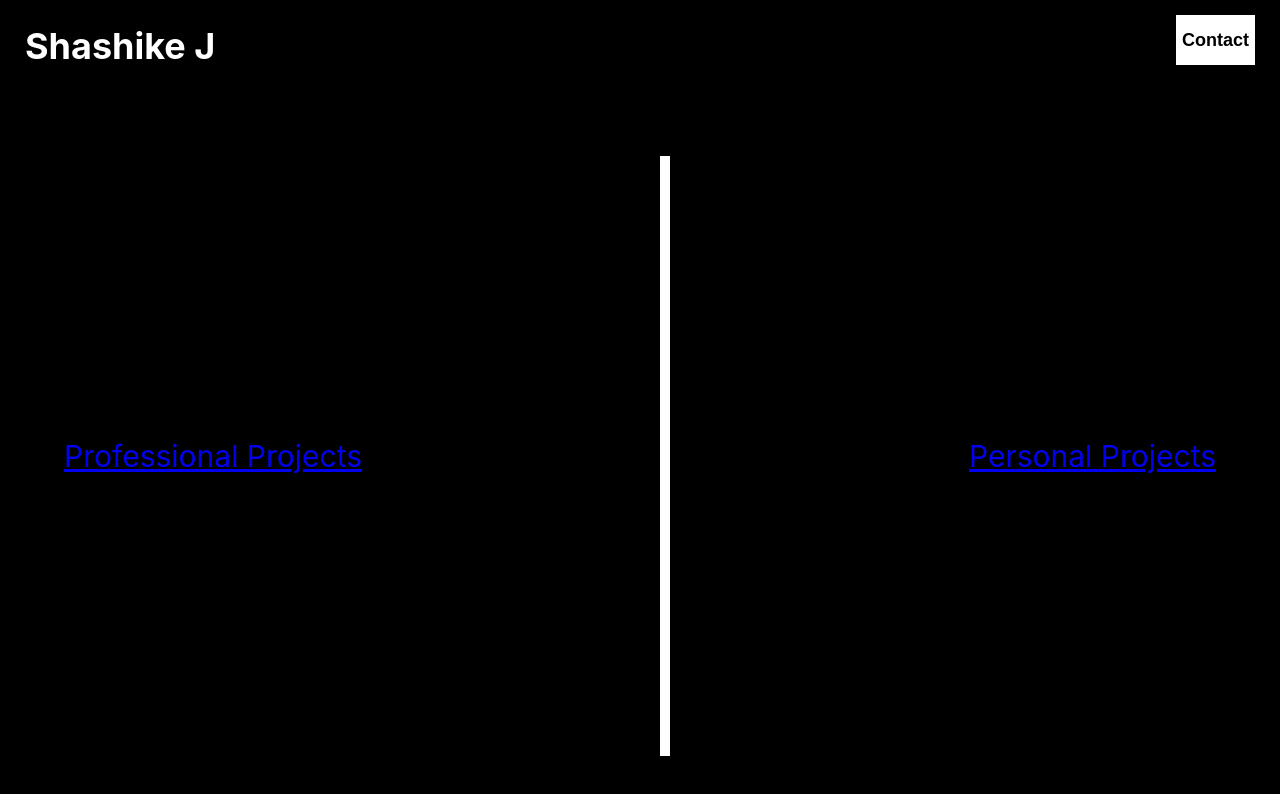
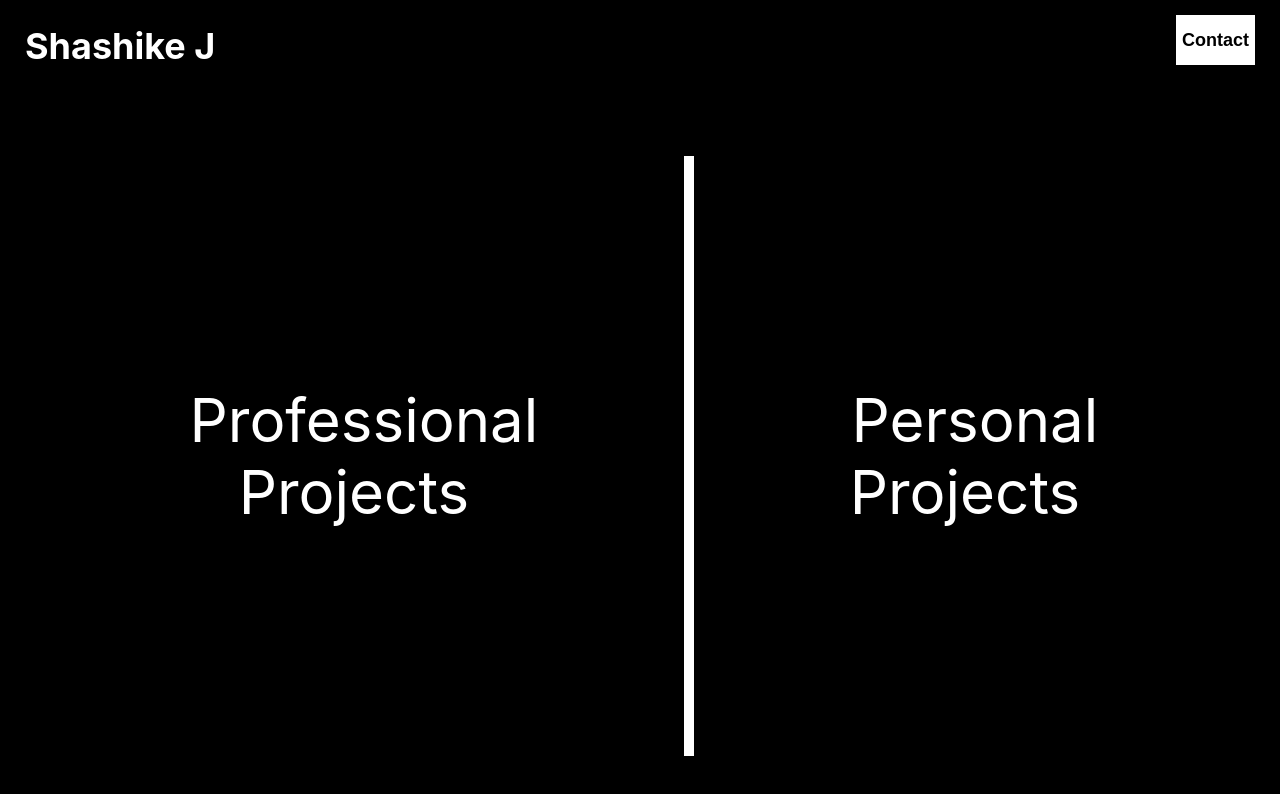
Before and after one commit to donrestarone/personal-site-frontend, a React (Create React App) app in the folder shashike/: page / in a window 1280 px wide. Shown: the top 794 px of the page. Built offline with nearby package versions, Linux system fonts and the light colour scheme; no server answers.

Commit message:
adjust styling

```diff
--- a/shashike/src/components/Containers/Welcome/welcome.css
+++ b/shashike/src/components/Containers/Welcome/welcome.css
@@ -27,6 +27,11 @@
   cursor: pointer;
 }
 
+.projects-gateway {
+  text-decoration: none;
+  color: white;
+}
+
 @media only screen and (min-width: 501px) {
   /* desktop */
   .project-type-wrapper {
@@ -35,20 +40,17 @@
     height: 600px;
   }
 
+  .projects-gateway {
+    font-size: 60px;
+    padding: 10px;
+  }
+
   .professional-projects-wrapper {
     margin-left: 5%;
   }
 
   .personal-projects-wrapper {
     margin-right: 5%;
-  }
-
-  .professional-projects-wrapper h1 {
-    padding: 10px;
-  }
-
-  .personal-projects-wrapper h1 {
-    padding: 10px;
   }
 
   .divider {
@@ -67,6 +69,10 @@
     height: 300px;
   }
 
+  .projects-gateway {
+    font-size: 30px;
+  }
+
   .divider {
     border-left: 4px solid white;
     height: 300px;
```
